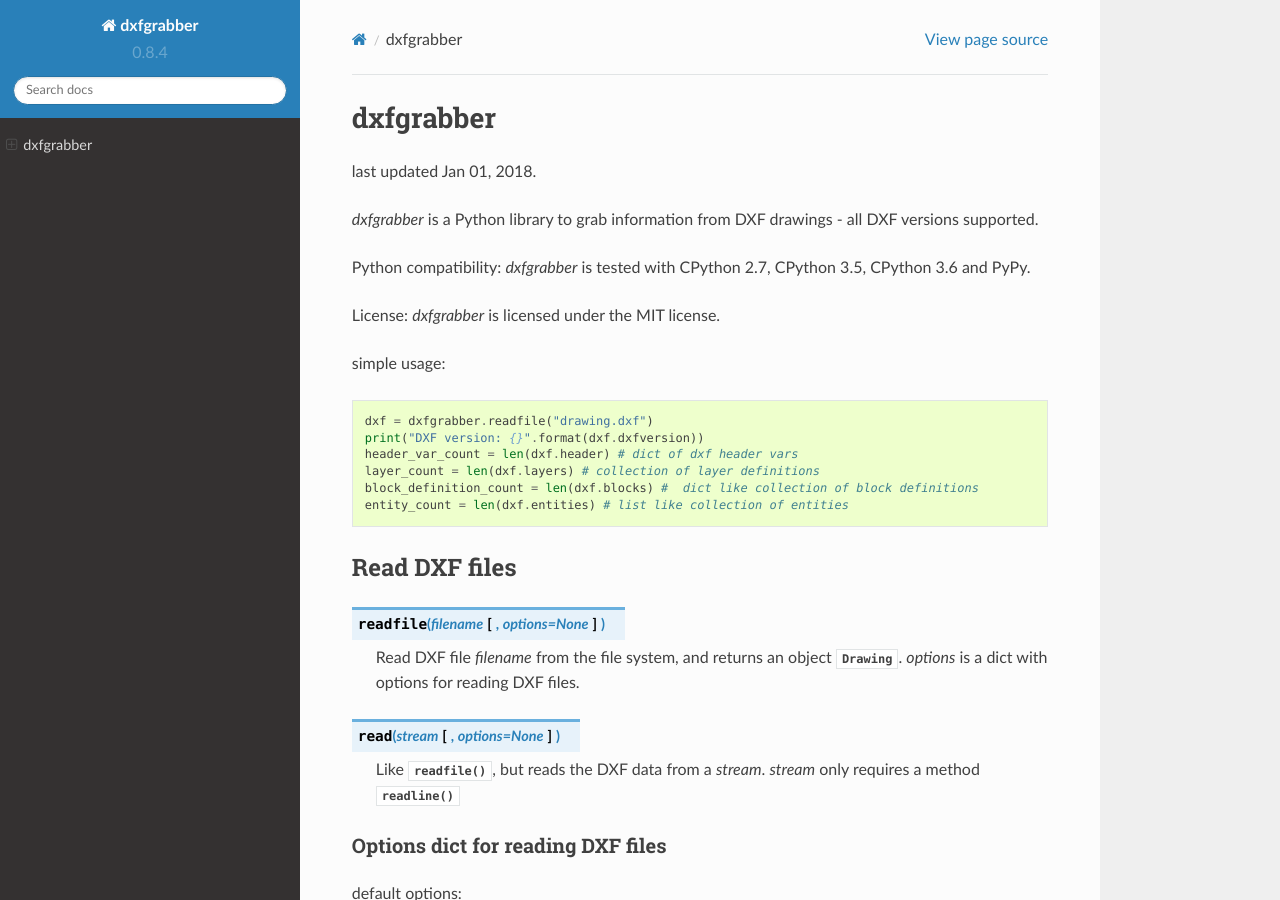
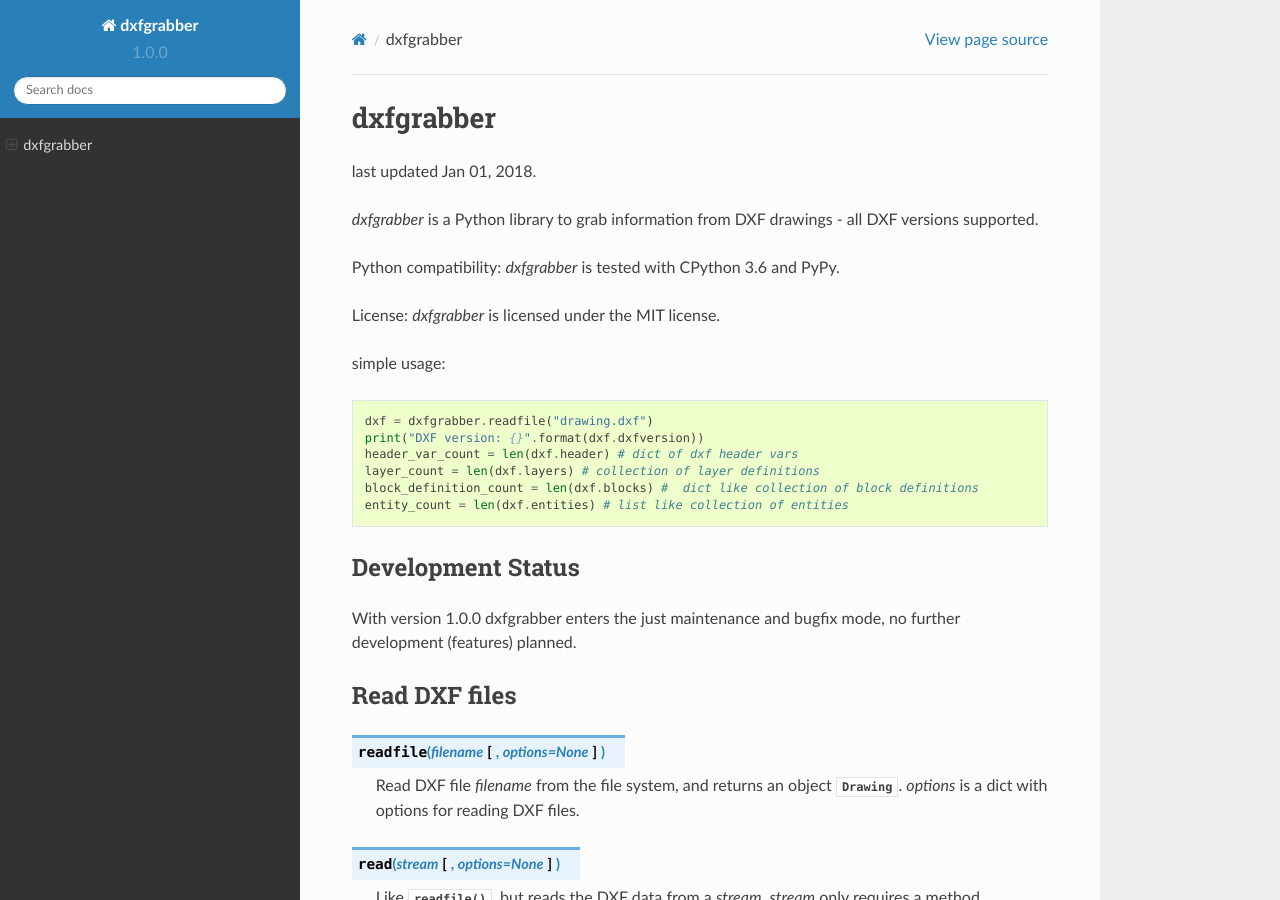
Before and after one commit to mozman/dxfgrabber, a Sphinx documentation site: the page built from docs/index.rst, in a window 1280 px wide and 900 px high. Built offline with Sphinx 7.4.7 and the Read the Docs theme 2.0.0, drawn with Linux system fonts in a browser that asks for light colours; some of the changed text lies outside the part shown.

```diff
--- a/NEWS.rst
+++ b/NEWS.rst
@@ -1,6 +1,10 @@
 
 News
 ====
+
+Version 1.0.0 - 2018-01-01
+
+  * entering just maintenance and bugfix mode - no new features planned
 
 Version 0.8.4 - 2017-02-19
 
--- a/docs/conf.py
+++ b/docs/conf.py
@@ -41,16 +41,16 @@ master_doc = 'index'
 
 # General information about the project.
 project = u'dxfgrabber'
-copyright = u'2017, Manfred Moitzi'
+copyright = u'2018, Manfred Moitzi'
 
 # The version info for the project you're documenting, acts as replacement for
 # |version| and |release|, also used in various other places throughout the
 # built documents.
 #
 # The short X.Y version.
-version = '0.8.4'
+version = '1.0.0'
 # The full version, including alpha/beta/rc tags.
-release = '0.8.4'
+release = '1.0.0'
 
 # The language for content autogenerated by Sphinx. Refer to documentation
 # for a list of supported languages.
--- a/docs/index.rst
+++ b/docs/index.rst
@@ -11,7 +11,7 @@ last updated |today|.
 
 *dxfgrabber* is a Python library to grab information from DXF drawings - all DXF versions supported.
 
-Python compatibility: *dxfgrabber* is tested with CPython 2.7, CPython 3.5, CPython 3.6 and PyPy.
+Python compatibility: *dxfgrabber* is tested with CPython 3.6 and PyPy.
 
 License: *dxfgrabber* is licensed under the MIT license.
 
@@ -23,6 +23,11 @@ simple usage::
     layer_count = len(dxf.layers) # collection of layer definitions
     block_definition_count = len(dxf.blocks) #  dict like collection of block definitions
     entity_count = len(dxf.entities) # list like collection of entities
+
+Development Status
+==================
+
+With version 1.0.0 dxfgrabber enters the just maintenance and bugfix mode, no further development (features) planned.
 
 Read DXF files
 ==============
--- a/dxfgrabber/__init__.py
+++ b/dxfgrabber/__init__.py
@@ -3,7 +3,7 @@
 # Created: 21.07.2012
 # License: MIT License
 
-version = (0, 8, 4)
+version = (1, 0, 0)
 VERSION = "%d.%d.%d" % version
 
 __author__ = "mozman <mozman@gmx.at>"
--- a/setup.py
+++ b/setup.py
@@ -8,7 +8,7 @@
 import os
 from setuptools import setup
 
-VERSION = "0.8.4"
+VERSION = "1.0.0"
 AUTHOR_NAME = 'Manfred Moitzi'
 AUTHOR_EMAIL = 'mozman@gmx.at'
 
@@ -39,8 +39,6 @@ setup(name='dxfgrabber',
           "Operating System :: OS Independent",
           "Programming Language :: Python :: 2.7",
           "Programming Language :: Python :: 3",
-          "Programming Language :: Python :: 3.4",
-          "Programming Language :: Python :: 3.5",
           "Programming Language :: Python :: 3.6",
           "Programming Language :: Python :: Implementation :: CPython",
           "Programming Language :: Python :: Implementation :: PyPy",
```
Also changed, not shown: other parts of docs/index.rst (+1 -0 lines), 4 other files.
